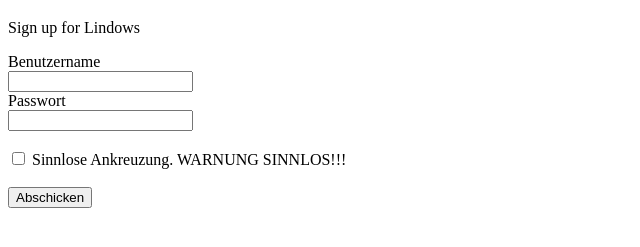
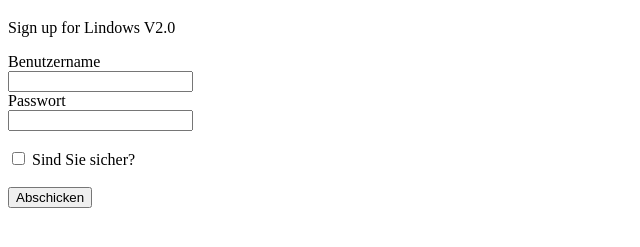
Before and after one commit to idaxe/GIS-SoSe-2021, a website: page Kapitel_3/Aufgabe3.1/index.html in a window 1280 px wide. Shown: the part 61-308 px from the top of the page, without its empty margins (0-640 px from the left). Drawn offline with Linux system fonts and the light colour scheme.

Commit message:
changed text

```diff
--- a/Kapitel_3/Aufgabe3.1/index.html
+++ b/Kapitel_3/Aufgabe3.1/index.html
@@ -10,14 +10,14 @@
     <body>
         <h1>Aufgabe 3-1</h1>
         <form>
-            <p>Sign up for Lindows</p>
+            <p>Sign up for Lindows V2.0</p>
             <label for="username">Benutzername</label><br>
             <input type="text" id="username" name="username"><br>
             <label for="password">Passwort</label><br>
             <input type="password" id="password" name="password" minlength="8"><br>
             <br>
             <input type="checkbox" id="uselesscheckbox" name="uselesscheckbox">
-            <label for="uselesscheckbox">Sinnlose Ankreuzung. WARNUNG SINNLOS!!!</label><br>
+            <label for="uselesscheckbox">Sind Sie sicher?</label><br>
             <br>
             <button type="button" id="senden">Abschicken</button>
             <div id="response"></div>
```
